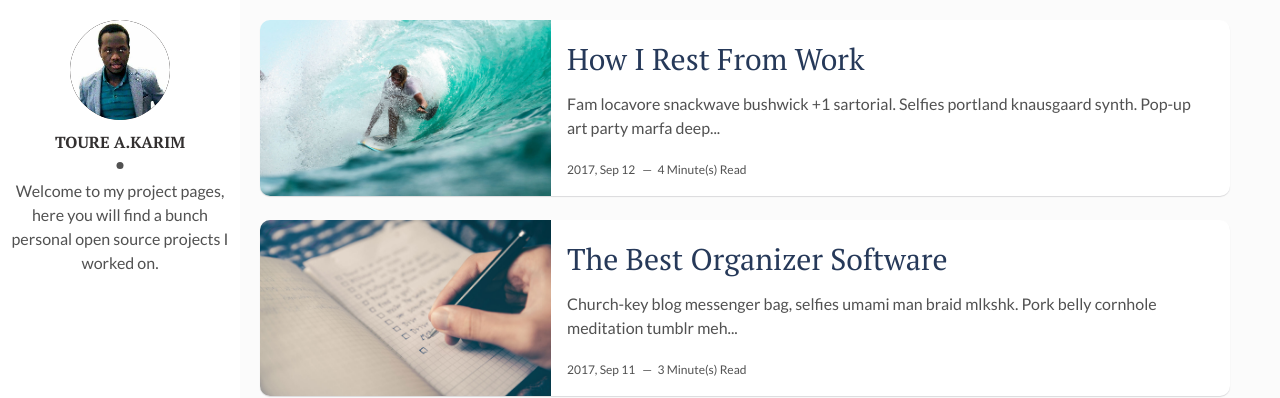
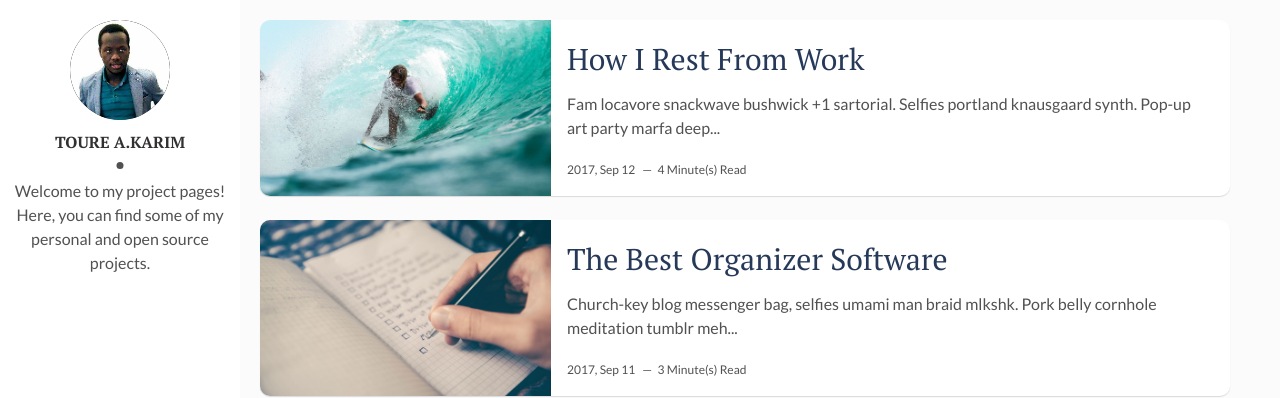
Before and after one commit to trabdlkarim/trabdlkarim.github.io, a Jekyll site: the page built from index.html, in a window 1280 px wide. Shown: the top 398 px of the page. Built offline with Jekyll 4.4.1, drawn with Linux system fonts in a browser that asks for light colours; the list of posts is cut into pages by our own code.

Commit message:
Update _config.yml

```diff
--- a/_config.yml
+++ b/_config.yml
@@ -11,7 +11,7 @@ site-twitter: #if your site has a twitter account, enter it here
 # Author Settings
 author: TOURE A.KARIM # add your name
 author-img: profile.jpg # add your photo
-about-author: Welcome to my project pages, here you will find a bunch personal open source projects I worked on. # add description
+about-author: Welcome to my project pages! Here, you can find some of my personal and open source projects. # add description
 social-twitter: trabdlkarim # add your Twitter handle
 social-facebook: trabdlkarim # add your Facebook handle
 social-github: trabdlkarim # add your Github handle
```
